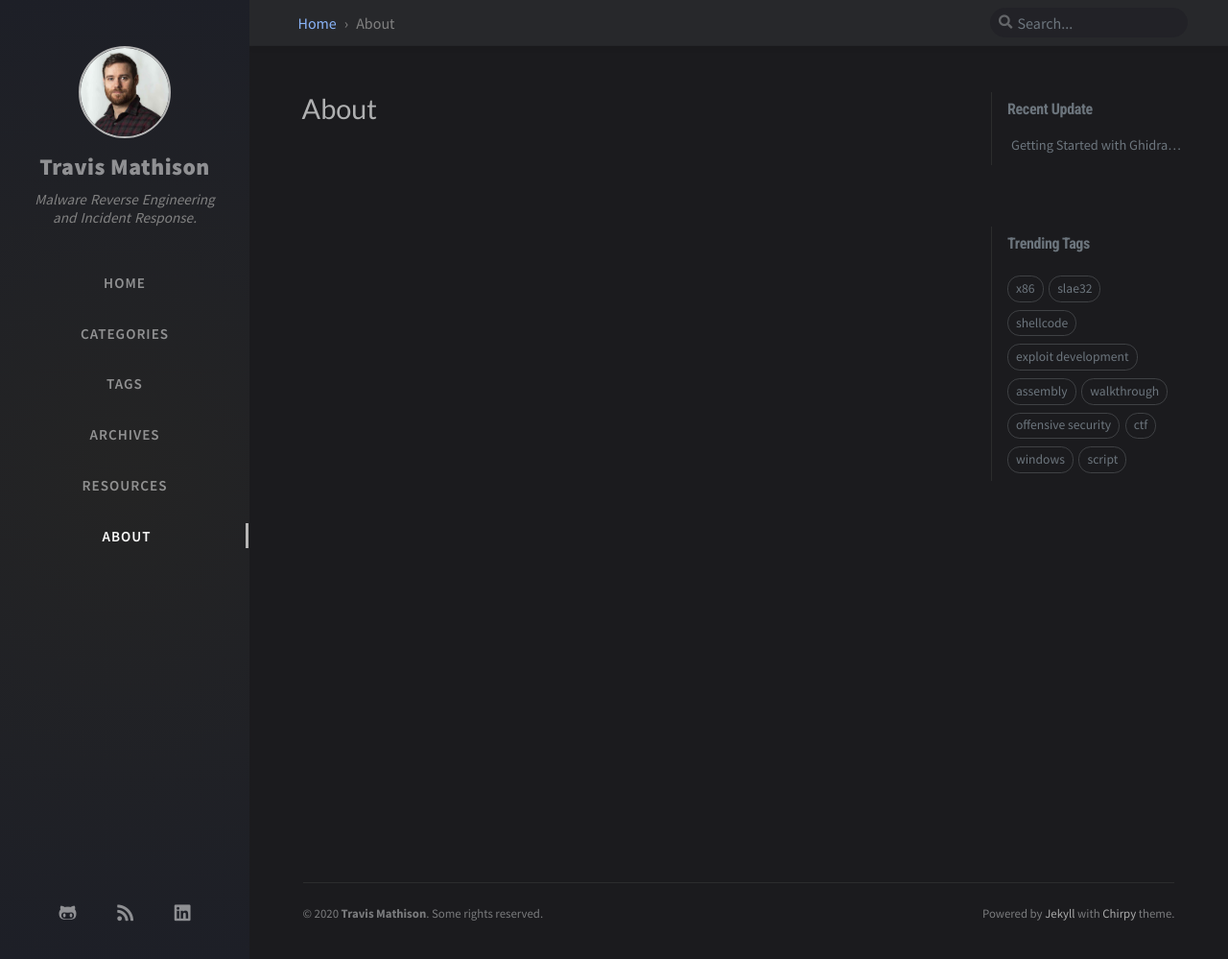
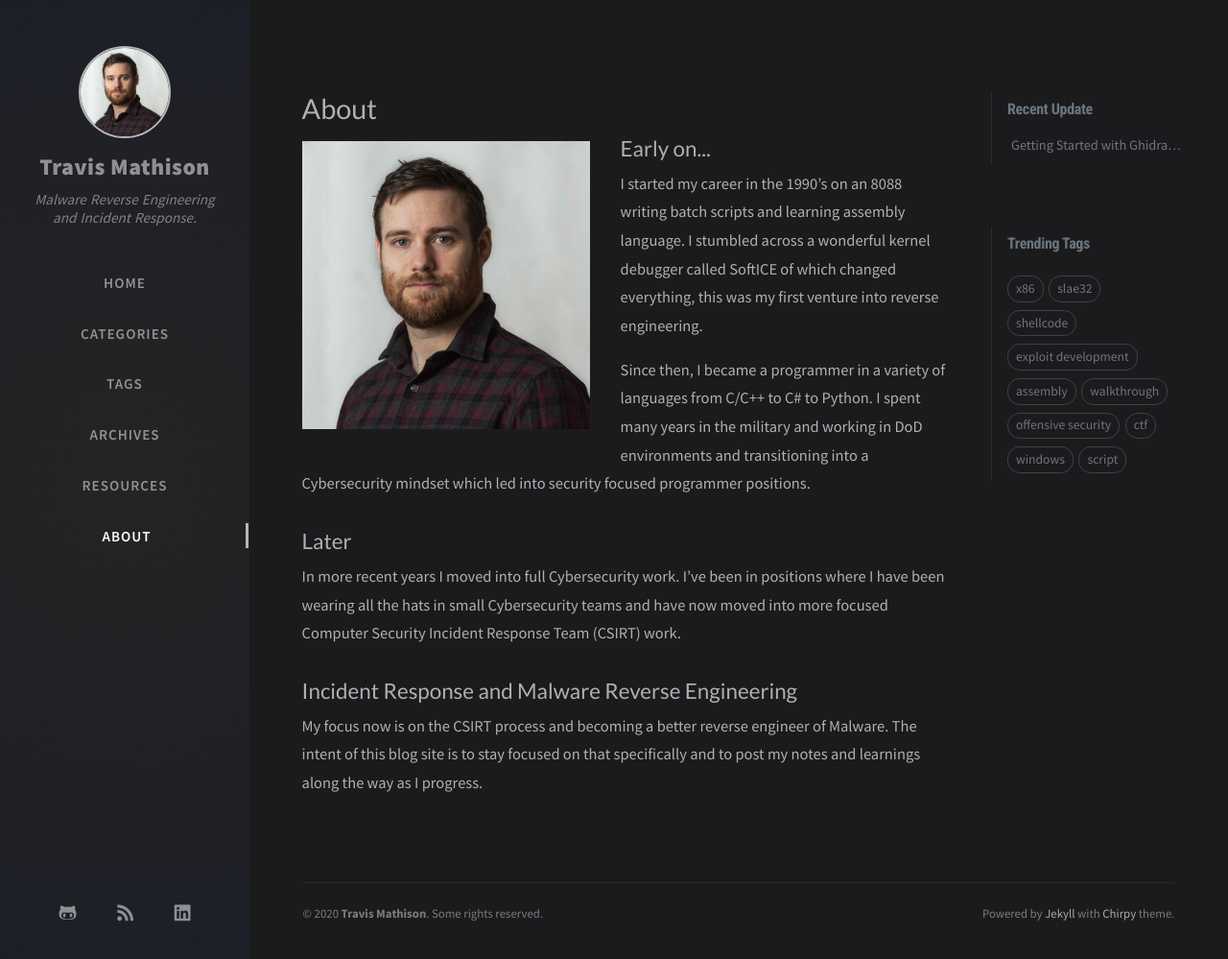
Before and after one commit to tdmathison/tdmathison.github.io, a Jekyll site: the page built from tabs/about.md, in a window 1280 px wide and 999 px high. Shown: the whole window at 96% size. Built offline with Jekyll 4.4.1, drawn with Linux system fonts in a browser that asks for light colours; nearby versions of some CDN libraries; comment, search, counter and statistics services are not loaded.

Commit message:
updating about page

```diff
--- a/assets/css/page.scss
+++ b/assets/css/page.scss
@@ -8,3 +8,15 @@
 
 {% include_relative _addon/main.scss %}
 {% include_relative _addon/syntax.scss %}
+
+
+
+#about-me-image {
+    margin: 1rem 2rem 0rem 0rem;
+    float: left;
+
+    @media (max-width: 800px) {
+        display: block;
+        float: none;
+    }
+}
--- a/tabs/about.md
+++ b/tabs/about.md
@@ -1,3 +1,16 @@
 ---
 title: About
 ---
+<p id="about-me-image">
+    <img src="{{ site.url }}/assets/img/profile.jpg" width="300px" />
+</p>
+<h2 style="padding-top: 1.2rem;">Early on...</h2>
+I started my career in the 1990's on an 8088 writing batch scripts and learning assembly language. I stumbled across a wonderful kernel debugger called SoftICE of which changed everything, this was my first venture into reverse engineering.
+
+Since then, I became a programmer in a variety of languages from C/C++ to C# to Python.  I spent many years in the military and working in DoD environments and transitioning into a Cybersecurity mindset which led into security focused programmer positions.
+
+## Later
+In more recent years I moved into full Cybersecurity work.  I've been in positions where I have been wearing all the hats in small Cybersecurity teams and have now moved into more focused Computer Security Incident Response Team (CSIRT) work.
+
+## Incident Response and Malware Reverse Engineering
+My focus now is on the CSIRT process and becoming a better reverse engineer of Malware.  The intent of this blog site is to stay focused on that specifically and to post my notes and learnings along the way as I progress.
```
